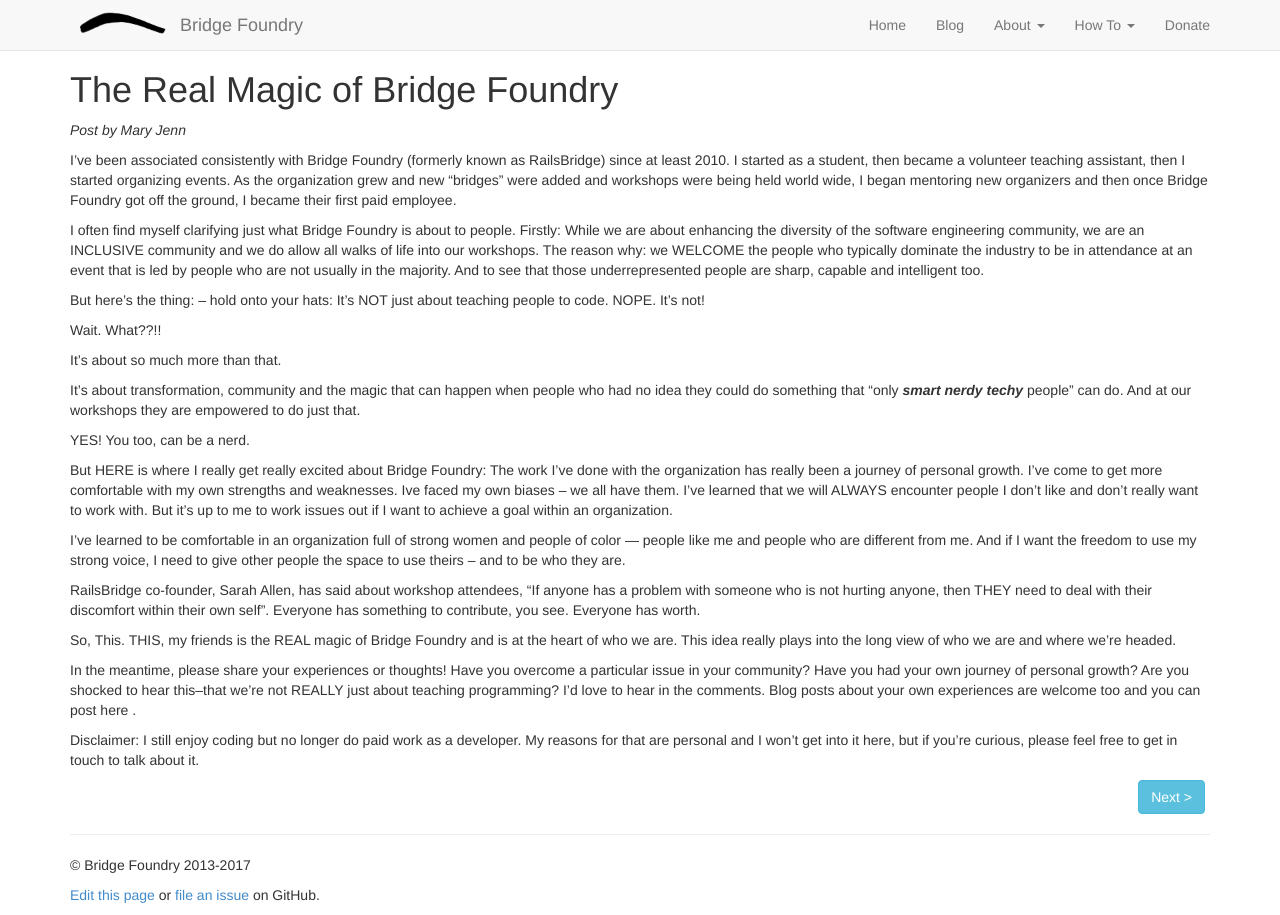
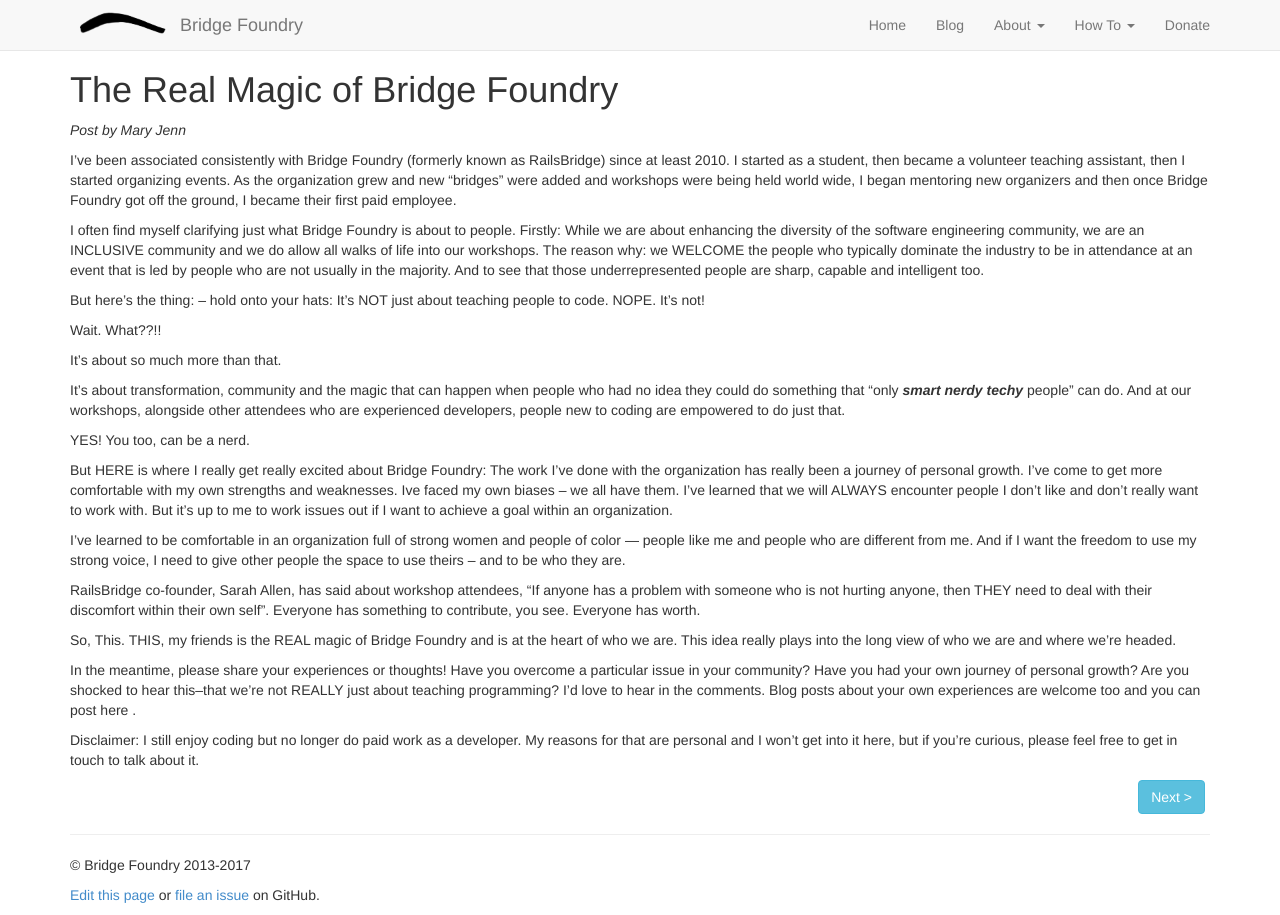
Before and after one commit to Satsaimistoowqp/bridgefoundry.github.io, a Jekyll site: the page built from _posts/2017-12-20-the-real-magic-of-bridge-foundry.md, in a window 1280 px wide. Built offline with Jekyll 4.4.1, drawn with Linux system fonts in a browser that asks for light colours.

Commit message:
address experienced audience

```diff
--- a/_posts/2017-12-20-the-real-magic-of-bridge-foundry.md
+++ b/_posts/2017-12-20-the-real-magic-of-bridge-foundry.md
@@ -15,7 +15,7 @@
 
 It’s about so much more than that.
 
-It’s about transformation, community and the magic that can happen when people who had no idea they could do something that “only ***smart*** ***nerdy*** ***techy*** people” can do. And at our workshops they are empowered to do just that.
+It’s about transformation, community and the magic that can happen when people who had no idea they could do something that “only ***smart*** ***nerdy*** ***techy*** people” can do. And at our workshops, alongside other attendees who are experienced developers, people new to coding are empowered to do just that.
 
 YES! You too, can be a nerd.
 
```
